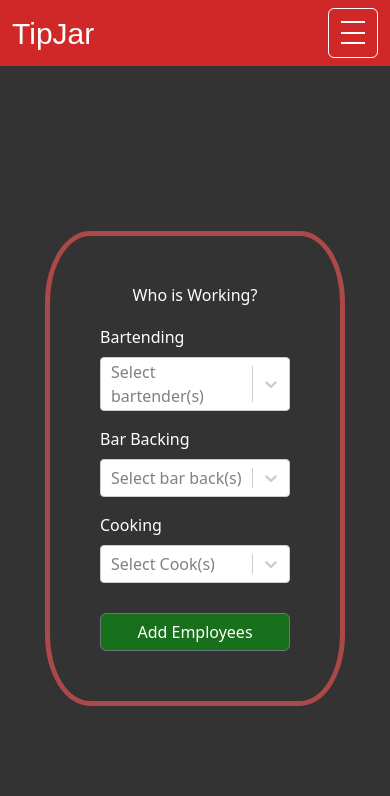
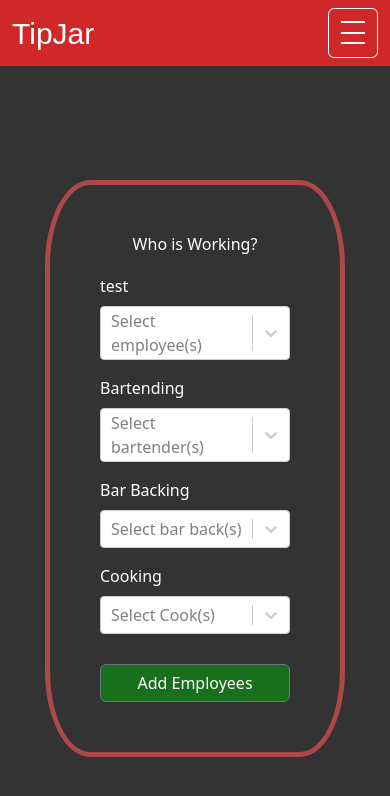
Before and after one commit to afrochef22/tip-jar, a Next.js app: page /SelectWorkingEmployee in a window 390 px wide. Shown: the top 796 px of the page. Built offline with nearby package versions, Linux system fonts and the light colour scheme; no server answers; the database is empty; a web font is replaced by a local one.

Commit message:
testing custom select component on mobil

```diff
--- a/components/SelectEmployee.js
+++ b/components/SelectEmployee.js
@@ -2,6 +2,43 @@ import React, { useState, useEffect } from "react";
 import { FormGroup, Form, Button, Label } from "reactstrap";
 import Select from "react-select";
 import style from "./SelectEmployee.module.css";
+
+const CustomSelect = ({ options, onChange, ...props }) => {
+	const [menuIsOpen, setMenuIsOpen] = useState(false);
+
+	const handleMenuOpen = () => {
+		setMenuIsOpen(true);
+	};
+
+	const handleMenuClose = () => {
+		setMenuIsOpen(false);
+	};
+
+	const handleInputChange = (newValue) => {
+		if (!newValue) {
+			setMenuIsOpen(false);
+		}
+	};
+
+	return (
+		<Select
+			options={options}
+			isMulti
+			closeMenuOnSelect={false}
+			allowSelectAll={true}
+			hideSelectedOptions={false}
+			placeholder="Select employee(s)"
+			onChange={onChange}
+			onMenuOpen={handleMenuOpen}
+			onMenuClose={handleMenuClose}
+			onInputChange={handleInputChange}
+			isClearable={false}
+			isSearchable={false}
+			menuIsOpen={menuIsOpen}
+			{...props}
+		/>
+	);
+};
 
 export default function SelectEmployee({ employees }) {
 	const [availableEmployees, setAvailableEmployees] = useState([]);
@@ -72,6 +109,15 @@ export default function SelectEmployee({ employees }) {
 				<Form>
 					<FormGroup>
 						<Label className="text-color" htmlFor="exampleSelect">
+							test
+						</Label>
+						<CustomSelect
+							options={sortedBartenders}
+							onChange={addWorkingEmployee}
+						/>
+					</FormGroup>
+					<FormGroup>
+						<Label className="text-color" htmlFor="exampleSelect">
 							Bartending
 						</Label>
 						<Select
```
